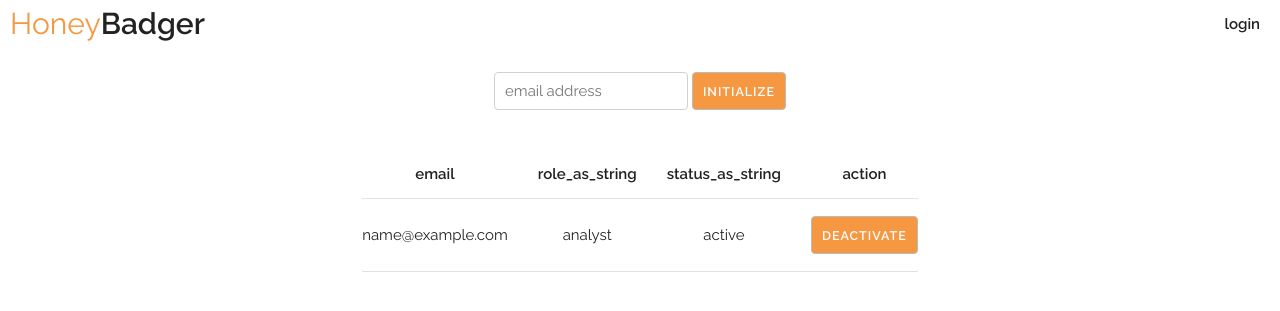
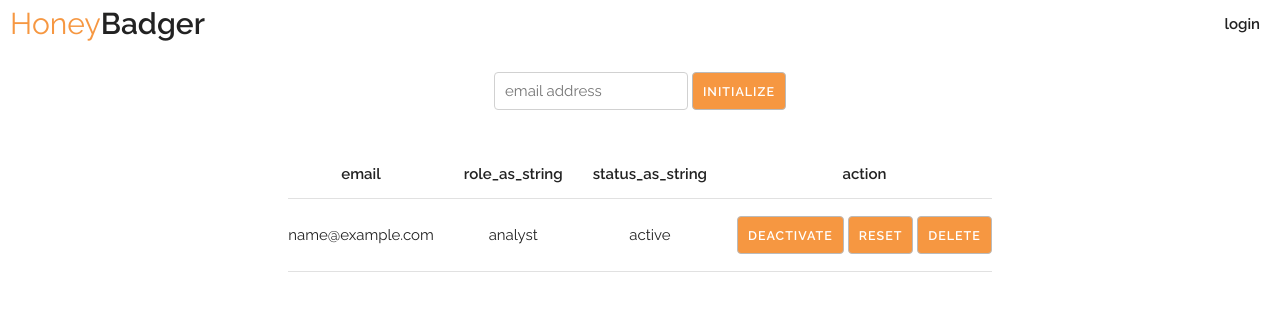
Before and after one commit to lanmaster53/honeybadger, a Flask app: page /admin in a window 1280 px wide. Shown: the top 311 px of the page. Run offline with Flask 2, Linux system fonts and the light colour scheme; tables that the repository leaves empty hold one stand-in row (Sample ...); some libraries are stand-ins or nearby versions.

Commit message:
Added the ability for admins to force reset and delete users.

```diff
--- a/server/honeybadger/templates/admin.html
+++ b/server/honeybadger/templates/admin.html
@@ -32,9 +32,13 @@
                             <input type="button" onclick="copy2clip('{{ url_for('profile_activate', _external=True, token=user.token) }}')" value="get link" />
                         {% elif user.status == 1 %}
                             <input type="button" onclick="window.location='{{ url_for('admin_user', action='deactivate', id=user.id) }}'" value="deactivate" />
+                            <input type="button" onclick="window.location='{{ url_for('admin_user', action='reset', id=user.id) }}'" value="reset" />
                         {% elif user.status == 2 %}
                             <input type="button" onclick="window.location='{{ url_for('admin_user', action='activate', id=user.id) }}'" value="activate" />
+                        {% elif user.status == 3 %}
+                            <input type="button" onclick="copy2clip('{{ url_for('password_reset', _external=True, token=user.token) }}')" value="get link" />
                         {% endif %}
+                            <input type="button" onclick="if (confirm('Are you sure you want to delete this user?')) { window.location='{{ url_for('admin_user', action='delete', id=user.id) }}' }" value="delete" />
                         </td>
                     </tr>
                 {% endfor %}
--- a/server/honeybadger/views.py
+++ b/server/honeybadger/views.py
@@ -105,10 +105,12 @@ def profile():
             flash('Incorrect current password.')
     return render_template('profile.html', user=g.user)
 
+# use an alternate route for reset as long as the logic is similar to init
+@app.route('/password/reset/<string:token>', methods=['GET', 'POST'], endpoint='password_reset')
 @app.route('/profile/activate/<string:token>', methods=['GET', 'POST'])
 def profile_activate(token):
     user = User.query.filter_by(token=token).first()
-    if user and user.status == 0:
+    if user and user.status in (0, 3):
         if request.method == 'POST':
             new_password = request.form['new_password']
             if new_password == request.form['confirm_password']:
@@ -174,6 +176,16 @@ def admin_user(action, id):
                 db.session.add(user)
                 db.session.commit()
                 flash('User deactivated.')
+            elif action == 'reset' and user.status == 1:
+                user.status = 3
+                user.token = get_token()
+                db.session.add(user)
+                db.session.commit()
+                flash('User reset.')
+            elif action == 'delete':
+                db.session.delete(user)
+                db.session.commit()
+                flash('User deleted.')
             else:
                 flash('Invalid user action.')
         else:
```
